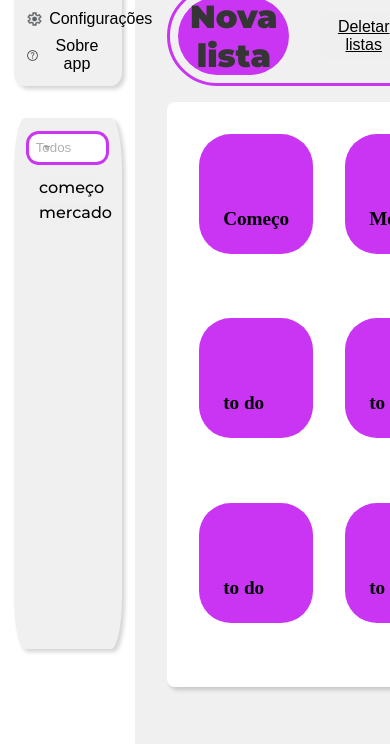
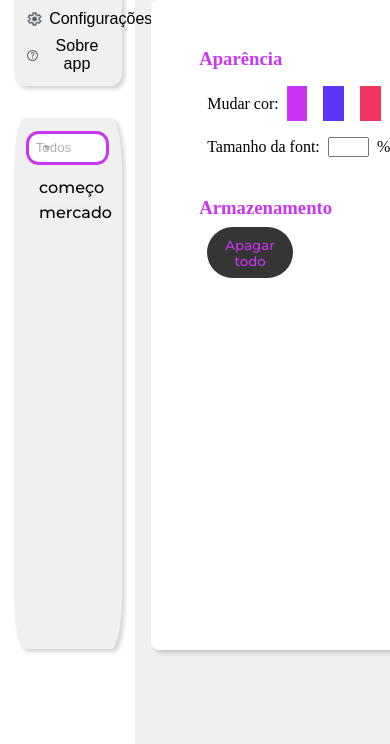
Before and after one commit to AleDev10/Manager-Tasks, a website: page listatarefas/www/index.html in a window 390 px wide. Shown: the part 100-844 px from the top of the page. Drawn offline with Linux system fonts and the light colour scheme; some packages are replaced by stand-ins of ours.

Commit message:
pagina configurações concluída-estilização

```diff
--- a/listatarefas/www/css/style.css
+++ b/listatarefas/www/css/style.css
@@ -6,6 +6,7 @@
     --branco: #ffffff;
     --cinza-escuro:#b1b1b1;
     --azul:#5d35f2;
+    --vermelho:#f2355e;
 }
 *{
     margin: 0;
@@ -92,14 +93,14 @@
     background-color: #d574f0;
 }
 
-/* estilização da pagina inicial */
-
-/* estilização da aria esquerda da pagina inicial */
-#pagina_inicial{
+/* estilização da pagina principal */
+#windowsmain{
     display: grid;
     grid-template-columns: 1fr 5fr;
     max-height: 100vh;
 }
+
+/* estilização da aria esquerda geral de todas as janelas */
 #secao_esquerda{
     background-color: var(--branco);
     height: 100vh;
@@ -197,8 +198,9 @@
     background-color: var(--cinza);
 }
 
+/* começo da estilização da janela pagina inicial */
 /* estilização da aria direita da pagina inicial */
-#secao_direita{
+#secao_direita_pagina_inicial{
     padding: 2rem;
     height: 100vh;
 }
@@ -311,9 +313,130 @@
 .list:hover:active{
     background-color: var(--roxo-main);
 }
+
+
+/* estilização da aria direta da pagina configurações */
+#secao_direita_config{
+    padding: 1rem;
+    height: 100vh;
+}
+#title_config{
+    color: var(--roxo-main);
+    text-align: center;
+    font-family: "Montserrat_black";
+    font-size: 3.5rem;
+}
+#boxconfig{
+    background-color: var(--branco);
+    border-radius: .5rem;
+    height: 80%;
+    box-shadow: 3px 3px 4px rgba(0, 0, 0, 0.171);
+    padding: 2rem;
+    margin-top: 1rem;
+}
+#boxaparencia{
+    padding: 1em;
+}
+#boxaparencia h3{
+    color: var(--roxo-main);
+}
+#boxaparenciacor{
+    margin: .5rem;
+    display: flex;
+    align-items: center;
+}
+.btnCorlors{
+    margin: .5rem;
+    width: 5%;
+    height: 35px;
+    border: none;
+    outline: none;
+    cursor: pointer;
+    transition: .5s ease;
+}
+.btnCorlors:hover{
+    border: rgba(0, 0, 0, 0.726) solid 1px;
+}
+#btnCor1{
+    background-color: var(--roxo-main)
+}
+#btnCor2{
+    background-color: var(--azul)
+}
+#btnCor3{
+    background-color: var(--vermelho);
+}
+#boxfont{
+    margin: .5rem;
+}
+#inputfont{
+    margin-left: .5rem;
+    margin-right: .5rem;
+    width: 10%;
+    outline: none;
+    font-family: "Montserrat_medium";
+}
+#boxstorage{
+    padding: 1rem;
+}
+#boxstorage h3{
+    color: var(--roxo-main);
+}
+#boxstorage button{
+    color: var(--roxo-main);
+    background-color: var(--preto);
+    width: 20%;
+    padding: .6rem;
+    border: none;
+    border-radius: 2rem;
+    outline: none;
+    margin: .5rem;
+    font-family: "Montserrat_medium";
+}
+#boxstorage button:hover{
+    background-color: var(--roxo-main);
+    color: var(--branco);
+}
+#boxstorage button:hover:active{
+    background-color: var(--roxo-secund);
+}
+#btnsconfig{
+    display: flex;
+    justify-content: end;
+    align-items: end;
+    height: 40%;
+}
+#btnsconfig button{
+    margin-left: 1rem;
+    width: 15%;
+    height: 20%;
+    border-radius: 3rem;
+    border: none;
+    outline: none;
+    background-color: var(--preto);
+    color: var(--branco);
+    font-family: "Montserrat_medium";
+    cursor: pointer;
+}
+#btnsconfig button:hover{
+    background-color: var(--roxo-main);
+}
+#btnsconfig button:hover:active{
+    background-color: var(--roxo-secund);
+}
+
+
+
+
+
+
 /* aria da responsividade com media query */
 @media screen and (max-width:2000px){
     #modalbox{
         display: none;
     }
+    #secao_direita_pagina_inicial{
+        display: none;
+    }
+
 }
--- a/listatarefas/www/js/logic.js
+++ b/listatarefas/www/js/logic.js
@@ -1,4 +1,4 @@
-document.addEventListener("DOMContentLoaded",()=>{
+document.addEventListener("DOMContentLoaded", () => {
   //seleções gerais
   const main = document.getElementById("main");
 
@@ -24,242 +24,328 @@ document.addEventListener("DOMContentLoaded",()=>{
 
   /* declarações de funções */
 
+  /* criação da janela main */
+  const WindowMain = document.createElement("div");
+  WindowMain.setAttribute("id", "windowsmain");
+  main.appendChild(WindowMain);
 
-    /* criação da janela pagina inicial */
-    const pagina_inicial= document.createElement("div");
-    pagina_inicial.setAttribute("id", "pagina_inicial");
-    main.appendChild(pagina_inicial);
-
-    /* aria esquerda da pagina inicial */
-    const secao_esquerda= document.createElement("div");
-    secao_esquerda.setAttribute("id","secao_esquerda");
-    pagina_inicial.appendChild(secao_esquerda);
+  /* aria esquerda de todas as janelas */
+  const secao_esquerda = document.createElement("div");
+  secao_esquerda.setAttribute("id", "secao_esquerda");
+  WindowMain.appendChild(secao_esquerda);
 
   //logo aria esquerda
-    const logo= document.createElement("img");
+  const logo = document.createElement("img");
   logo.setAttribute("src", "img/logo/logoapp.png");
   logo.setAttribute("class", "logoPq");
   secao_esquerda.appendChild(logo);
 
   //caixa do menu
-    const boxmenu= document.createElement("div");
-    boxmenu.setAttribute("id","boxmenu");
+  const boxmenu = document.createElement("div");
+  boxmenu.setAttribute("id", "boxmenu");
   secao_esquerda.appendChild(boxmenu);
 
   //botao home
-    const item_menu_home= document.createElement("button");
+  const item_menu_home = document.createElement("button");
   boxmenu.appendChild(item_menu_home);
-    item_menu_home.setAttribute("class","boxmenuitems");
-    const logo_home= document.createElement("img");
-    logo_home.setAttribute("src","img/icons/home.png");
-    item_menu_home.innerHTML="Pagina inicial";
+  item_menu_home.setAttribute("class", "boxmenuitems");
+  const logo_home = document.createElement("img");
+  logo_home.setAttribute("src", "img/icons/home.png");
+  item_menu_home.innerHTML = "Pagina inicial";
   item_menu_home.appendChild(logo_home);
 
   //botao settings
-    const item_menu_settings= document.createElement("button");
+  const item_menu_settings = document.createElement("button");
   boxmenu.appendChild(item_menu_settings);
-    item_menu_settings.setAttribute("class","boxmenuitems");
-    const logo_settings= document.createElement("img");
-    logo_settings.setAttribute("src","img/icons/settings.png");
-    item_menu_settings.innerHTML="Configurações";
+  item_menu_settings.setAttribute("class", "boxmenuitems");
+  const logo_settings = document.createElement("img");
+  logo_settings.setAttribute("src", "img/icons/settings.png");
+  item_menu_settings.innerHTML = "Configurações";
   item_menu_settings.appendChild(logo_settings);
 
   //botao help
-    const item_menu_help= document.createElement("button");
+  const item_menu_help = document.createElement("button");
   boxmenu.appendChild(item_menu_help);
-    item_menu_help.setAttribute("class","boxmenuitems");
-    const logo_help= document.createElement("img");
-    logo_help.setAttribute("src","img/icons/help.png");
-    item_menu_help.innerHTML="Sobre app";
+  item_menu_help.setAttribute("class", "boxmenuitems");
+  const logo_help = document.createElement("img");
+  logo_help.setAttribute("src", "img/icons/help.png");
+  item_menu_help.innerHTML = "Sobre app";
   item_menu_help.appendChild(logo_help);
 
   //caixa do filtro
   const boxfilter = document.createElement("div");
-    boxfilter.setAttribute("id","boxfilter");
+  boxfilter.setAttribute("id", "boxfilter");
   secao_esquerda.appendChild(boxfilter);
 
   //barra do filtro
   const filter = document.createElement("div");
-    filter.setAttribute("id","filter");
+  filter.setAttribute("id", "filter");
   boxfilter.appendChild(filter);
 
   //filtro
   const filter_list = document.createElement("select");
-    filter_list.setAttribute("id","filterlist");
+  filter_list.setAttribute("id", "filterlist");
   filter.appendChild(filter_list);
 
   //itens da lista de filtro
-    const item_filter_list1=document.createElement("option");
-    item_filter_list1.innerHTML="Todos";
+  const item_filter_list1 = document.createElement("option");
+  item_filter_list1.innerHTML = "Todos";
   filter_list.appendChild(item_filter_list1);
-    const item_filter_list2=document.createElement("option");
-    item_filter_list2.innerHTML="To do list";
+  const item_filter_list2 = document.createElement("option");
+  item_filter_list2.innerHTML = "To do list";
   filter_list.appendChild(item_filter_list2);
-    const item_filter_list3=document.createElement("option");
-    item_filter_list3.innerHTML="Projetos";
+  const item_filter_list3 = document.createElement("option");
+  item_filter_list3.innerHTML = "Projetos";
   filter_list.appendChild(item_filter_list3);
 
   //icone lista de filtros
   const icon_list_filter = document.createElement("img");
-    icon_list_filter.setAttribute("src","img/icons/filterlist.png");
+  icon_list_filter.setAttribute("src", "img/icons/filterlist.png");
   filter.appendChild(icon_list_filter);
 
   //aria de apresentação do resultado do filtro
   const display_filter = document.createElement("div");
-    display_filter.setAttribute("id","displayfilter");
+  display_filter.setAttribute("id", "displayfilter");
   boxfilter.appendChild(display_filter);
 
   //itens do display filter
   const display_filter_item1 = document.createElement("button");
-    display_filter_item1.innerHTML="começo";
-    display_filter_item1.setAttribute("class","display_filter_itens");
+  display_filter_item1.innerHTML = "começo";
+  display_filter_item1.setAttribute("class", "display_filter_itens");
   display_filter.appendChild(display_filter_item1);
   const display_filter_item2 = document.createElement("button");
-    display_filter_item2.innerHTML="mercado";
-    display_filter_item2.setAttribute("class","display_filter_itens");
+  display_filter_item2.innerHTML = "mercado";
+  display_filter_item2.setAttribute("class", "display_filter_itens");
   display_filter.appendChild(display_filter_item2);
 
-
+  /* criação da janela
+    pagina inicial */
 
   /* aria direita da pagina inicial */
-    const secao_direita= document.createElement("div");
-    secao_direita.setAttribute("id","secao_direita");
-    pagina_inicial.appendChild(secao_direita);
+  const secao_direita_pagina_inicial = document.createElement("div");
+  secao_direita_pagina_inicial.setAttribute(
+    "id",
+    "secao_direita_pagina_inicial"
+  );
+  WindowMain.appendChild(secao_direita_pagina_inicial);
 
   // caixa do titulo e paragrafo
-    const boxtitle=document.createElement("div");
-    boxtitle.setAttribute("id","boxtitle");
-    secao_direita.appendChild(boxtitle);
-    const titulo_direita=document.createElement("h1");
-    titulo_direita.innerHTML=`&#x1F44B;Olá Alexandre,`;
+  const boxtitle = document.createElement("div");
+  boxtitle.setAttribute("id", "boxtitle");
+  secao_direita_pagina_inicial.appendChild(boxtitle);
+  const titulo_direita = document.createElement("h1");
+  titulo_direita.innerHTML = `&#x1F44B;Olá Alexandre,`;
   boxtitle.appendChild(titulo_direita);
-    const info_title=document.createElement("p");
-    info_title.innerHTML="pronto para organizar as tarefas.";
+  const info_title = document.createElement("p");
+  info_title.innerHTML = "pronto para organizar as tarefas.";
   boxtitle.appendChild(info_title);
 
   //caixa da barra de ferramentas da aria direita
-    const boxtoolbar=document.createElement("div");
-    boxtoolbar.setAttribute("id","boxtoolbar");
-    secao_direita.appendChild(boxtoolbar);
+  const boxtoolbar = document.createElement("div");
+  boxtoolbar.setAttribute("id", "boxtoolbar");
+  secao_direita_pagina_inicial.appendChild(boxtoolbar);
 
   //botões e item da barra de ferramenta
-    const btn_new_list=document.createElement("button");
-    btn_new_list.setAttribute("id","btn_new_list");
-    btn_new_list.innerHTML="Nova lista";
+  const btn_new_list = document.createElement("button");
+  btn_new_list.setAttribute("id", "btn_new_list");
+  btn_new_list.innerHTML = "Nova lista";
   boxtoolbar.appendChild(btn_new_list);
-    const btn_delete_list=document.createElement("button");
-    btn_delete_list.setAttribute("class","btn_clean");
-    btn_delete_list.innerHTML="Deletar listas";
+  const btn_delete_list = document.createElement("button");
+  btn_delete_list.setAttribute("class", "btn_clean");
+  btn_delete_list.innerHTML = "Deletar listas";
   boxtoolbar.appendChild(btn_delete_list);
-    const info_count_list=document.createElement("p");
-    info_count_list.innerHTML="4 listas";
+  const info_count_list = document.createElement("p");
+  info_count_list.innerHTML = "4 listas";
   boxtoolbar.appendChild(info_count_list);
-    const btn_select=document.createElement("button");
-    btn_select.innerHTML="Selecionar";
-    btn_select.setAttribute("class","btn_clean");
+  const btn_select = document.createElement("button");
+  btn_select.innerHTML = "Selecionar";
+  btn_select.setAttribute("class", "btn_clean");
   boxtoolbar.appendChild(btn_select);
 
   //caixa da barra de pesquisa
-    const boxsearch= document.createElement("div");
-    boxsearch.setAttribute("id","boxsearch");
+  const boxsearch = document.createElement("div");
+  boxsearch.setAttribute("id", "boxsearch");
   boxtoolbar.appendChild(boxsearch);
 
   //entrada da caixa de pesquisa
-    const input_search= document.createElement("input");
-    input_search.setAttribute("id","input_search");
-    input_search.setAttribute("placeholder","Pesquisa");
+  const input_search = document.createElement("input");
+  input_search.setAttribute("id", "input_search");
+  input_search.setAttribute("placeholder", "Pesquisa");
   boxsearch.appendChild(input_search);
 
   //icon da barra de pesquisa
-    const icon_search= document.createElement("img");
-    icon_search.setAttribute("src","img/icons/search.png");
+  const icon_search = document.createElement("img");
+  icon_search.setAttribute("src", "img/icons/search.png");
   boxsearch.appendChild(icon_search);
 
   //display das listas na pagina inicial aria direita
-    const display_list=document.createElement("div");
-    display_list.setAttribute("id","display_list");
-    secao_direita.appendChild(display_list);
+  const display_list = document.createElement("div");
+  display_list.setAttribute("id", "display_list");
+  secao_direita_pagina_inicial.appendChild(display_list);
 
   //listas a serem mostradas no display da aria direita
-    const list1 =document.createElement("div");
-    list1.setAttribute("class","list");
+  const list1 = document.createElement("div");
+  list1.setAttribute("class", "list");
   display_list.appendChild(list1);
   //titulo da lista
-    const title_list1=document.createElement("h4");
-    title_list1.setAttribute("class","title_list");
-    title_list1.innerHTML="Começo";
+  const title_list1 = document.createElement("h4");
+  title_list1.setAttribute("class", "title_list");
+  title_list1.innerHTML = "Começo";
   list1.appendChild(title_list1);
   //lista 2
-    const list2 =document.createElement("div");
-    list2.setAttribute("class","list");
+  const list2 = document.createElement("div");
+  list2.setAttribute("class", "list");
   display_list.appendChild(list2);
   //titulo da lista
-    const title_list2=document.createElement("h4");
-    title_list2.setAttribute("class","title_list");
-    title_list2.innerHTML="Mercado";
+  const title_list2 = document.createElement("h4");
+  title_list2.setAttribute("class", "title_list");
+  title_list2.innerHTML = "Mercado";
   list2.appendChild(title_list2);
   //lista 3
-    const list3 =document.createElement("div");
-    list3.setAttribute("class","list");
+  const list3 = document.createElement("div");
+  list3.setAttribute("class", "list");
   display_list.appendChild(list3);
   //titulo da lista
-    const title_list3=document.createElement("h4");
-    title_list3.setAttribute("class","title_list");
-    title_list3.innerHTML="Projecto";
+  const title_list3 = document.createElement("h4");
+  title_list3.setAttribute("class", "title_list");
+  title_list3.innerHTML = "Projecto";
   list3.appendChild(title_list3);
   //lista 4
-    const list4 =document.createElement("div");
-    list4.setAttribute("class","list");
+  const list4 = document.createElement("div");
+  list4.setAttribute("class", "list");
   display_list.appendChild(list4);
   //titulo da lista
-    const title_list4=document.createElement("h4");
-    title_list4.setAttribute("class","title_list");
-    title_list4.innerHTML="to do";
+  const title_list4 = document.createElement("h4");
+  title_list4.setAttribute("class", "title_list");
+  title_list4.innerHTML = "to do";
   list4.appendChild(title_list4);
   //lista 5
-    const list5 =document.createElement("div");
-    list5.setAttribute("class","list");
+  const list5 = document.createElement("div");
+  list5.setAttribute("class", "list");
   display_list.appendChild(list5);
   //titulo da lista
-    const title_list5=document.createElement("h4");
-    title_list5.setAttribute("class","title_list");
-    title_list5.innerHTML="to do";
+  const title_list5 = document.createElement("h4");
+  title_list5.setAttribute("class", "title_list");
+  title_list5.innerHTML = "to do";
   list5.appendChild(title_list5);
   //lista 6
-    const list6 =document.createElement("div");
-    list6.setAttribute("class","list");
+  const list6 = document.createElement("div");
+  list6.setAttribute("class", "list");
   display_list.appendChild(list6);
   //titulo da lista
-    const title_list6=document.createElement("h4");
-    title_list6.setAttribute("class","title_list");
-    title_list6.innerHTML="to do";
+  const title_list6 = document.createElement("h4");
+  title_list6.setAttribute("class", "title_list");
+  title_list6.innerHTML = "to do";
   list6.appendChild(title_list6);
   //lista 7
-    const list7 =document.createElement("div");
-    list7.setAttribute("class","list");
+  const list7 = document.createElement("div");
+  list7.setAttribute("class", "list");
   display_list.appendChild(list7);
   //titulo da lista
-    const title_list7=document.createElement("h4");
-    title_list7.setAttribute("class","title_list");
-    title_list7.innerHTML="to do";
+  const title_list7 = document.createElement("h4");
+  title_list7.setAttribute("class", "title_list");
+  title_list7.innerHTML = "to do";
   list7.appendChild(title_list7);
   //lista 8
-    const list8 =document.createElement("div");
-    list8.setAttribute("class","list");
+  const list8 = document.createElement("div");
+  list8.setAttribute("class", "list");
   display_list.appendChild(list8);
   //titulo da lista
-    const title_list8=document.createElement("h4");
-    title_list8.setAttribute("class","title_list");
-    title_list8.innerHTML="to do";
+  const title_list8 = document.createElement("h4");
+  title_list8.setAttribute("class", "title_list");
+  title_list8.innerHTML = "to do";
   list8.appendChild(title_list8);
   //lista 9
-    const list9 =document.createElement("div");
-    list9.setAttribute("class","list");
+  const list9 = document.createElement("div");
+  list9.setAttribute("class", "list");
   display_list.appendChild(list9);
   //titulo da lista
-    const title_list9=document.createElement("h4");
-    title_list9.setAttribute("class","title_list");
-    title_list9.innerHTML="to do";
+  const title_list9 = document.createElement("h4");
+  title_list9.setAttribute("class", "title_list");
+  title_list9.innerHTML = "to do";
   list9.appendChild(title_list9);
 
-})
+  /* criação da janela
+    configurações */
+
+  //aria direita da janela configurações
+  const secao_direita_config = document.createElement("div");
+  secao_direita_config.setAttribute("id", "secao_direita_config");
+  WindowMain.appendChild(secao_direita_config);
+
+  //titulo da aria configurações
+  const title_config = document.createElement("h1");
+  title_config.setAttribute("id", "title_config");
+  title_config.innerHTML = "CONFIGURAÇÕES";
+  secao_direita_config.appendChild(title_config);
+
+  //caixa de apresentação das configurações
+  const BoxConfig = document.createElement("div");
+  BoxConfig.setAttribute("id", "boxconfig");
+  secao_direita_config.appendChild(BoxConfig);
+
+  //itens da caixa de apresentação
+
+  //caixa de configurações de aparência
+  const boxaparencia = document.createElement("div");
+  boxaparencia.setAttribute("id", "boxaparencia");
+  BoxConfig.appendChild(boxaparencia);
+  //titulo
+  const tituloaparencia = document.createElement("h3");
+  tituloaparencia.innerHTML = "Aparência";
+  boxaparencia.appendChild(tituloaparencia);
+  //caixa aparência mudar cor
+  const boxaparenciarCor = document.createElement("div");
+  boxaparenciarCor.setAttribute("id", "boxaparenciacor");
+  boxaparenciarCor.innerHTML = "Mudar cor:";
+  boxaparencia.appendChild(boxaparenciarCor);
+  //botões das cores
+  const btn_cor1 = document.createElement("button");
+  btn_cor1.setAttribute("class", "btnCorlors");
+  btn_cor1.setAttribute("id", "btnCor1");
+  boxaparenciarCor.appendChild(btn_cor1);
+  const btn_cor2 = document.createElement("button");
+  btn_cor2.setAttribute("class", "btnCorlors");
+  btn_cor2.setAttribute("id", "btnCor2");
+  boxaparenciarCor.appendChild(btn_cor2);
+  const btn_cor3 = document.createElement("button");
+  btn_cor3.setAttribute("class", "btnCorlors");
+  btn_cor3.setAttribute("id", "btnCor3");
+  boxaparenciarCor.appendChild(btn_cor3);
+
+  //caixa de configurações de tamanho da font
+  const boxfont = document.createElement("div");
+  boxfont.setAttribute("id", "boxfont");
+  boxfont.innerHTML = "Tamanho da font:";
+  boxaparencia.appendChild(boxfont);
+  //input tamanho da font
+  const inputfont = document.createElement("input");
+  inputfont.setAttribute("id", "inputfont");
+  boxfont.appendChild(inputfont);
+  boxfont.innerHTML += "%";
+
+  //caixa de configurações armazenamento
+  const boxstorage=document.createElement("div");
+  boxstorage.setAttribute("id", "boxstorage");
+  BoxConfig.appendChild(boxstorage);
+  //titulo
+  const titleStorage=document.createElement("h3");
+  titleStorage.innerHTML="Armazenamento";
+  boxstorage.appendChild(titleStorage);
+  //botão apagar todo armazenamento
+  const btn_delAll_storage=document.createElement("button");
+  btn_delAll_storage.innerHTML="Apagar todo";
+  boxstorage.appendChild(btn_delAll_storage);
+
+  // caixa dis botões cancelar e salvar da configurações
+  const btnsConfig=document.createElement("div");
+  btnsConfig.setAttribute("id", "btnsconfig");
+  BoxConfig.appendChild(btnsConfig);
+  //botões
+  const btnSalveconfig = document.createElement("button");
+  btnSalveconfig.innerHTML="Salvar";
+  btnsConfig.appendChild(btnSalveconfig);
+  const btnCancelconfig = document.createElement("button");
+  btnCancelconfig.innerHTML="Cancelar";
+  btnsConfig.appendChild( btnCancelconfig);
+});
```
Lines whose indentation alone changed are shown as unchanged.
